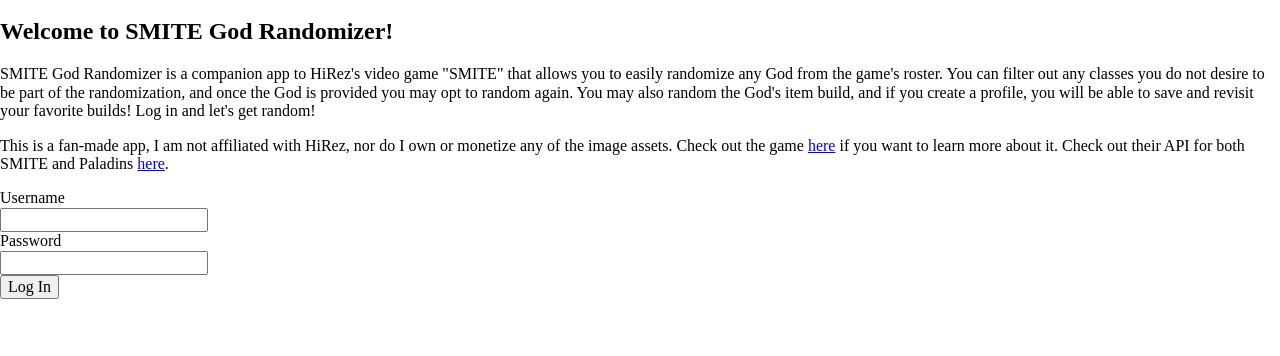
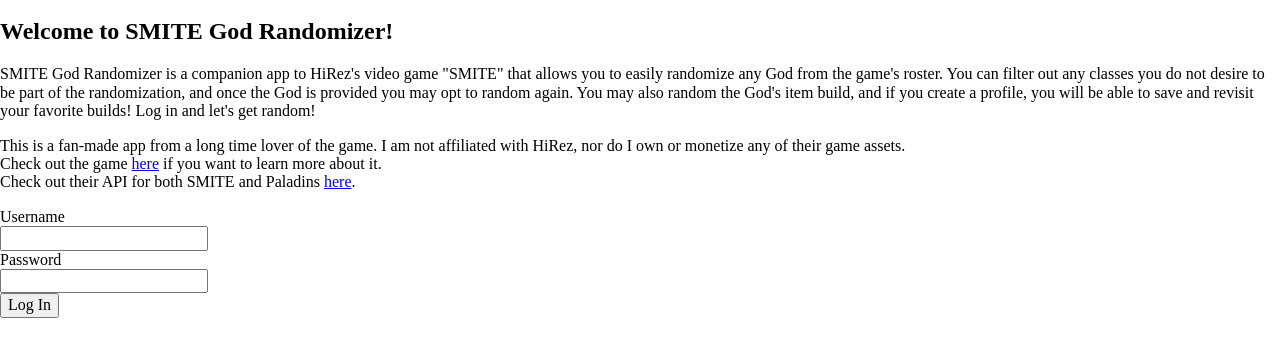
Before and after one commit to lbox87/smite-randomizer, a plain HTML site: page index.html in a window 1280 px wide. Shown: the part 100-456 px from the top of the page. Drawn offline with nearby package versions, Linux system fonts and the light colour scheme.

Commit message:
landing page blurb update

```diff
--- a/index.html
+++ b/index.html
@@ -43,9 +43,9 @@
                 Log in and let's get random!
             </p>
             <p>
-                This is a fan-made app, I am not affiliated with HiRez, nor do I own or monetize any of the image
-                assets.
-                Check out the game <a href="https://www.smitegame.com/">here</a> if you want to learn more about it.
+                This is a fan-made app from a long time lover of the game.
+                I am not affiliated with HiRez, nor do I own or monetize any of their game assets. <br>
+                Check out the game <a href="https://www.smitegame.com/">here</a> if you want to learn more about it. <br>
                 Check out their API for both SMITE and Paladins
                 <a href="https://www.hirezstudios.com/wp-content/themes/hi-rez-studios/pdf/smite-api-developer-guide.pdf">here</a>.
             </p>
```
